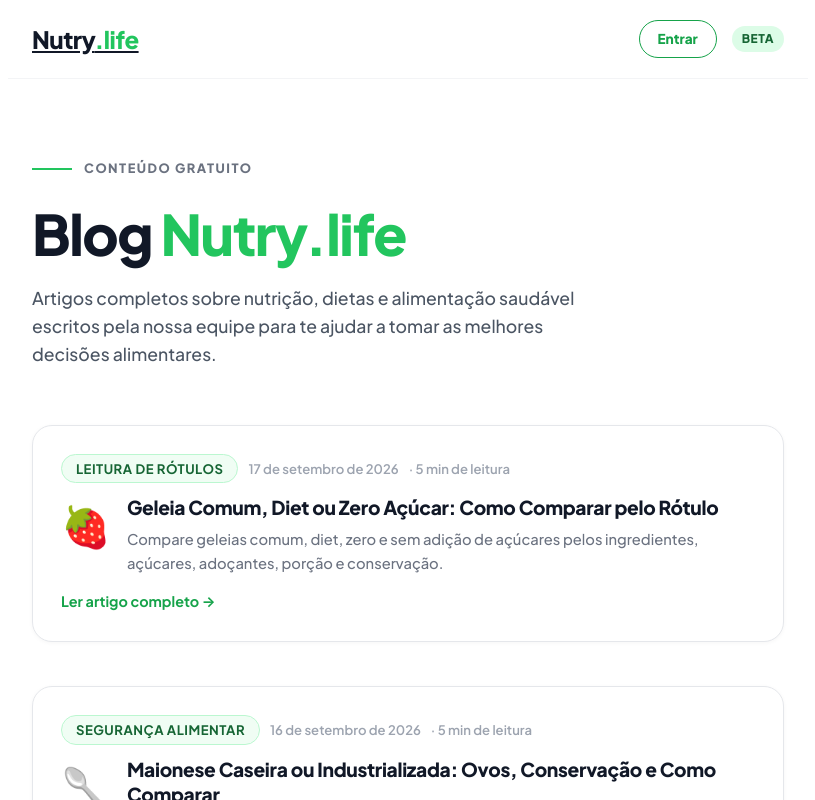
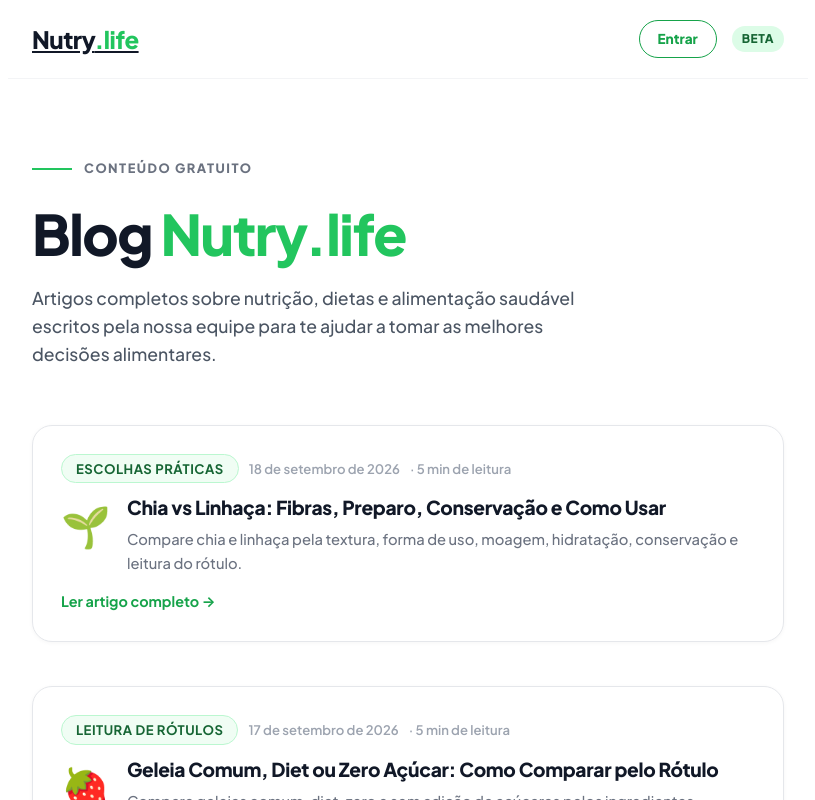
Before and after one commit to elevanceseguros/Nutri, a Next.js app: page /blog in a window 1280 px wide. Shown: the top 800 px of the page, without its empty margins (232-1047 px from the left). Built offline with nearby package versions, Linux system fonts and the light colour scheme.

Commit message:
Adiciona card do artigo de 18/09 ao blog

```diff
--- a/src/app/blog/page.tsx
+++ b/src/app/blog/page.tsx
@@ -14,6 +14,15 @@ export const metadata: Metadata = {
 };
 
 const posts = [
+  {
+    "slug": "chia-vs-linhaca-fibras-preparo-como-usar",
+    "titulo": "Chia vs Linhaça: Fibras, Preparo, Conservação e Como Usar",
+    "descricao": "Compare chia e linhaça pela textura, forma de uso, moagem, hidratação, conservação e leitura do rótulo.",
+    "data": "18 de setembro de 2026",
+    "tempo": "5 min de leitura",
+    "tag": "Escolhas práticas",
+    "emoji": "🌱"
+  },
   {
     "slug": "geleia-comum-diet-zero-acucar-como-comparar",
     "titulo": "Geleia Comum, Diet ou Zero Açúcar: Como Comparar pelo Rótulo",
```
